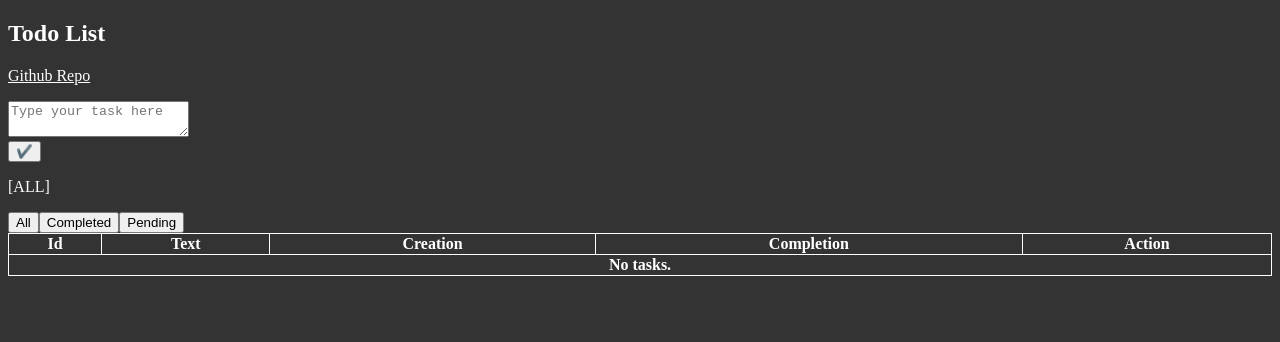
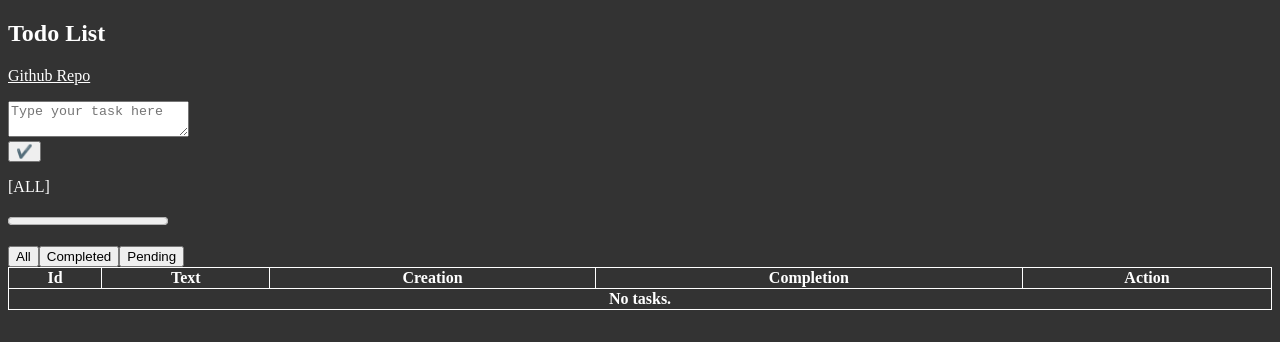
Before and after one commit to captainAyan/react-todo, a React (Vite) app: page / in a window 1280 px wide. Shown: the top 342 px of the page. Built offline with nearby package versions, Linux system fonts and the light colour scheme.

Commit message:
feat: :sparkles: added task progress bar

```diff
--- a/src/App.jsx
+++ b/src/App.jsx
@@ -138,6 +138,12 @@ export default function App() {
         </form>
 
         <p>[{filter.toUpperCase()}]</p>
+        <p>
+          <progress
+            value={todoList.filter((t) => t.done).length}
+            max={todoList.length}
+          />
+        </p>
 
         <nav>
           <button href="#" onClick={() => setFilter("all")}>
```
